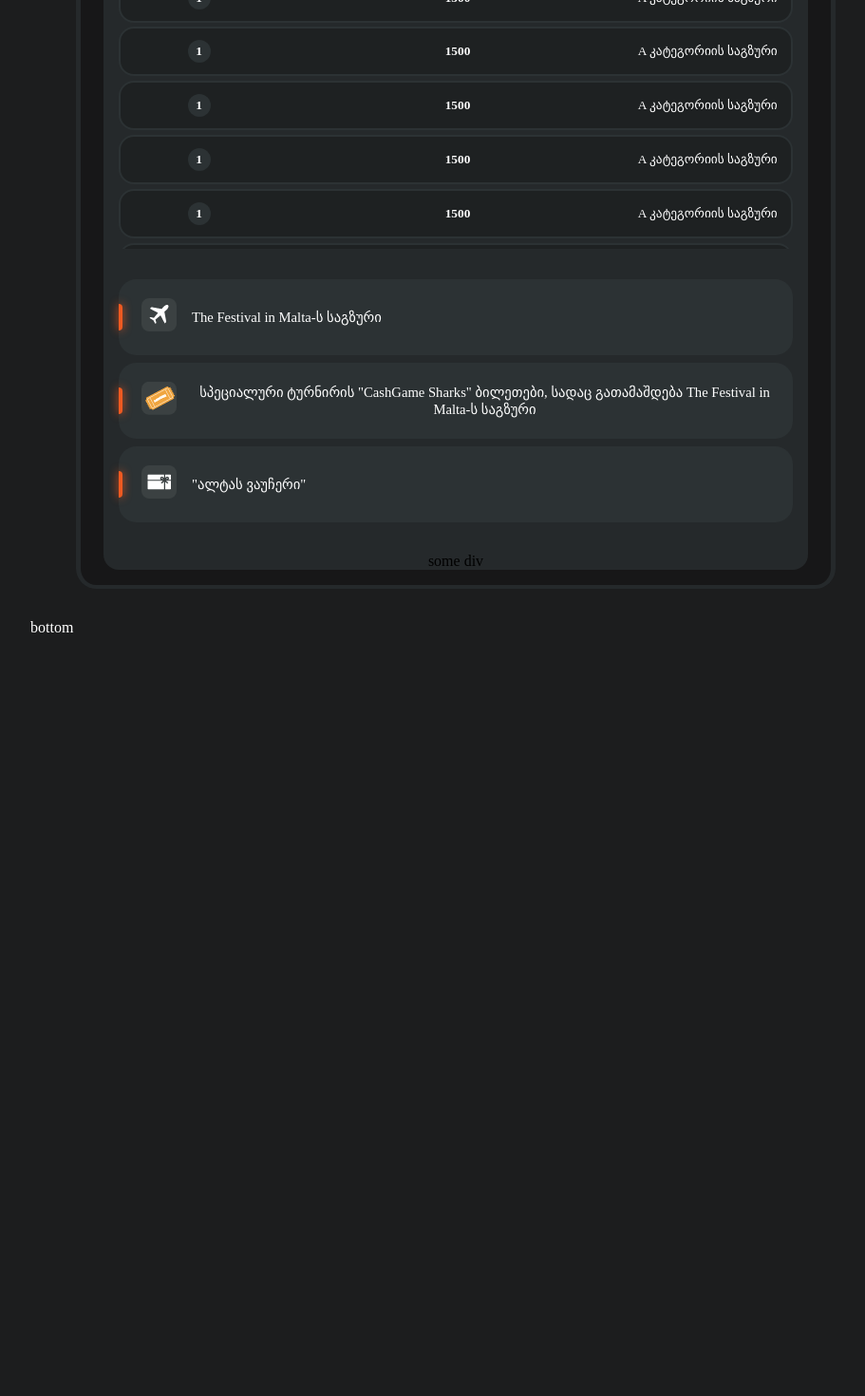
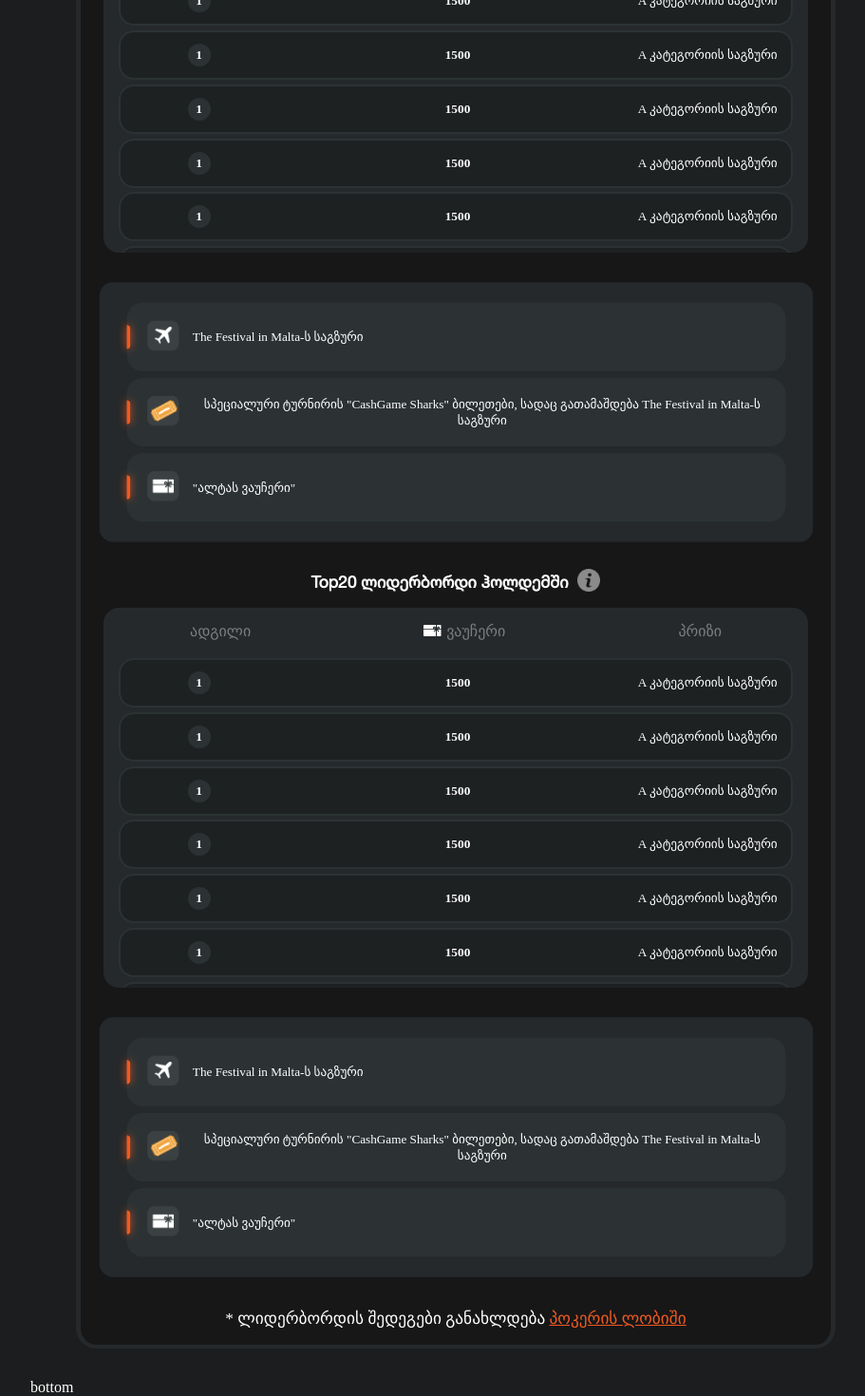
Before and after one commit to Davitpurceladze/LevelUpProject, a Vue app: page /CashGame in a window 1280 px wide. Shown: the part 876-2346 px from the top of the page at 95% size, without its empty margins (160-1071 px from the left). Before the commit the page ends 1546 px from the top, so only its background shows below. Built offline with nearby package versions, Linux system fonts and the light colour scheme; a web font is replaced by a local one.

Commit message:
split leaderBoard component into multiple components, finish cashGameContent component

```diff
--- a/src/pageComponents/cashgameComponents/LeaderBoard.vue
+++ b/src/pageComponents/cashgameComponents/LeaderBoard.vue
@@ -1,43 +1,21 @@
 <template>
-  <div class="isCashGameContainer">
+  <div class="isCashGameContainer"  >
     <BaseCard class="isTopBoxBaseCard"> <div class="isTopBox"  >1ლ რეიქი = 1 ქულას </div></BaseCard>
     <div class="isLeaderBox">
       <p>Top20 ლიდერბორდი ჰოლდემში</p>
       <div class="isLeaderBox-icon"><img src="../../assets/example-icon.png" alt="example-icon"></div>
     </div>
-    <div class="isBody">
-      <div class="TitleAndTableWrapper">
-        <div class="bodyTitle">
-          <div>ადგილი</div>
-          <div class="bodyTitle-voucher"> <img class="bodyTitle-voucher-img" src="../../assets/gift.png" alt="gift"  ><span>ვაუჩერი</span> </div>
-          <div>პრიზი</div>
-        </div>
-        <div class="table-items"   >
-            <TableItem class="table-item" v-for="i in 20" ></TableItem>
-        </div>
-        <div class="prize-container">
-          <div class="prize-wrapper">
-            <PrizeCard>
-              <div class="prize-img"><img src="../../assets/travel-icon-sm.png" alt="prizeLogoTravel"></div>
-              <div class="prize-text">The Festival in Malta-ს საგზური </div>
-            </PrizeCard>
-          </div>
-          <div class="prize-wrapper">
-            <PrizeCard>
-              <div class="prize-img"><img src="../../assets/ticket-icon-sm.png" alt="prizeLogoTiket"></div>
-              <div class="prize-text">სპეციალური ტურნირის "CashGame Sharks" ბილეთები, სადაც გათამაშდება The Festival in Malta-ს საგზური </div>
-            </PrizeCard>
-          </div>
-          <div class="prize-wrapper">
-            <PrizeCard>
-              <div class="prize-img"><img src="../../assets/prize-gift.png" alt="prizeGift"></div>
-              <div class="prize-text">"ალტას ვაუჩერი"</div>
-            </PrizeCard>
-          </div>
-
-
-        </div>
-        <div>some div</div>
+    <div class="isBody" >
+      <TitleandTableWrapper></TitleandTableWrapper>
+      <PrizeContainer></PrizeContainer>
+      <div class="isSecondLeaderBox ">
+        <p>Top20 ლიდერბორდი ჰოლდემში</p>
+        <div class="isLeaderBox-icon"><img src="../../assets/example-icon.png" alt="example-icon"></div>
+      </div>
+      <TitleandTableWrapper></TitleandTableWrapper>
+      <PrizeContainer></PrizeContainer>
+      <div class="isPokerLoby">
+        <p>* ლიდერბორდის შედეგები განახლდება <a class="isLoby" href="/">პოკერის ლობიში</a></p>
       </div>
     </div>
   </div>
@@ -45,72 +23,35 @@
 
 <script setup>
 import BaseCard from '../../components/BaseCard.vue';
-import TableItem from '../../components/TableItem.vue'
-import PrizeCard from '../../components/PrizeCard.vue'
-
-
+import TitleandTableWrapper from './TitleandTableWrapper.vue';
+import PrizeContainer from './PrizeContainer.vue'
 
 </script>
 
 <style scoped>
-
-/* prize cards */
-.prize-container{
-  margin: 2rem 0;
-}
-.prize-img {
-  margin-left:1.5rem
-}
-.prize-text {
-  display: flex;
-  margin: 1rem;
-  font-size: 11pt;
-  font-family: November GeLC;
+/* poker loby */
+.isPokerLoby{
+  font-size: 13pt;
   color: #FFFFFF;
 }
-
-
-/* table items */
-.table-item {
-  position:relative;
-  margin: 0.3rem 1rem 0.3rem 1rem;
-}
-
-.table-items {
-  position: relative;
-  height: 22rem;
-  overflow: auto;
-}
-
-
- /* leaderboard body title */
-.bodyTitle {
-  display: flex;
-  flex-direction: row;
-  justify-content: space-around;
-  align-items: center;
-  color: #7D7D7D;
-  font-family: November GeLC;
-  font-size: 12pt;
-  height: 2rem;
-}
-.bodyTitle-voucher {
-  display: flex;
-  align-items: center;
-}
-.bodyTitle-voucher-img {
-  margin-right: 0.3rem;
+.isLoby {
+  color: #EF5A21;
 }
 
 
 /* leaderboard title */
-.isLeaderBox{
+.isLeaderBox, .isSecondLeaderBox {
   color:#FFFFFF;
   font-weight: bold;
   display: flex;
   flex-direction: row;
   align-items: center;
   justify-content: center;
+}
+.isLeaderBox, .isSecondLeaderBox p {
+  font-size: 13pt;
+  font-family: HelveticaNeue ;
+  font-weight: bold;
 }
 .isLeaderBox-icon {
   margin-left: 0.6rem;
@@ -144,7 +85,7 @@ import PrizeCard from '../../components/PrizeCard.vue'
 
 @media (min-width: 401px) {
   .isLeaderBox, .isBody {
-    border-right: 4pt solid;
+  border-right: 4pt solid;
   border-left: 4pt solid;
   border-color: #25292B;
   }
@@ -163,14 +104,5 @@ import PrizeCard from '../../components/PrizeCard.vue'
   border-bottom-left-radius: 0;
   border-bottom-right-radius: 0;
   }
-  .TitleAndTableWrapper{
-    margin: 0rem 1.5rem 1rem 1.5rem;
-    background-color: #25292B;
-    border-radius: 12pt;
-  }
-  .bodyTitle {
-    height: 3rem;
-  }
-
 }
 </style>
--- /dev/null
+++ b/src/pageComponents/cashgameComponents/PrizeContainer.vue
@@ -0,0 +1,55 @@
+<template>
+  <div class="prize-container">
+    <div class="prize-wrapper">
+      <PrizeCard>
+        <div class="prize-img"><img src="../../assets/travel-icon-sm.png" alt="prizeLogoTravel"></div>
+        <div class="prize-text">The Festival in Malta-ს საგზური </div>
+      </PrizeCard>
+    </div>
+    <div class="prize-wrapper">
+      <PrizeCard>
+        <div class="prize-img"><img src="../../assets/ticket-icon-sm.png" alt="prizeLogoTiket"></div>
+        <div class="prize-text">სპეციალური ტურნირის "CashGame Sharks" ბილეთები, სადაც გათამაშდება The Festival in Malta-ს საგზური </div>
+      </PrizeCard>
+    </div>
+    <div class="prize-wrapper">
+      <PrizeCard>
+        <div class="prize-img"><img src="../../assets/prize-gift.png" alt="prizeGift"></div>
+        <div class="prize-text">"ალტას ვაუჩერი"</div>
+      </PrizeCard>
+    </div>
+  </div>
+</template>
+
+<script setup>
+import PrizeCard from '../../components/PrizeCard.vue'
+
+</script>
+
+<style scoped>
+.prize-container{
+  margin: 2rem 0;
+}
+.prize-img {
+  margin-left:1.5rem
+}
+.prize-text {
+  display: flex;
+  margin: 1rem;
+  font-size: 11pt;
+  font-family: November GeLC;
+  color: #FFFFFF;
+}
+
+
+@media (min-width: 401px){
+  .prize-container {
+    transform: scaleX(0.9) scaleY(0.9);
+    background-color: #25292B;
+    margin: 0 -1.4rem;
+    padding: 1rem;
+    border-radius: 12pt;
+  }
+}
+
+</style>
--- /dev/null
+++ b/src/pageComponents/cashgameComponents/TitleandTableWrapper.vue
@@ -0,0 +1,62 @@
+<template>
+  <div class="TitleAndTableWrapper">
+    <div class="bodyTitle">
+      <div>ადგილი</div>
+      <div class="bodyTitle-voucher"> <img class="bodyTitle-voucher-img" src="../../assets/gift.png" alt="gift"  ><span>ვაუჩერი</span> </div>
+      <div>პრიზი</div>
+    </div>
+    <div class="table-items"   >
+      <TableItem class="table-item" v-for="i in 20" ></TableItem>
+    </div>
+  </div>
+</template>
+
+
+<script setup>
+import TableItem from '../../components/TableItem.vue'
+
+</script>
+
+<style scoped>
+.table-item {
+  position:relative;
+  margin: 0.3rem 1rem 0.3rem 1rem;
+}
+
+.table-items {
+  position: relative;
+  height: 22rem;
+  overflow: auto;
+}
+
+.bodyTitle {
+  display: flex;
+  flex-direction: row;
+  justify-content: space-around;
+  align-items: center;
+  color: #7D7D7D;
+  font-family: November GeLC;
+  font-size: 12pt;
+  height: 2rem;
+}
+
+.bodyTitle-voucher {
+  display: flex;
+  align-items: center;
+}
+
+.bodyTitle-voucher-img {
+  margin-right: 0.3rem;
+}
+
+@media (min-width: 401px) {
+  .TitleAndTableWrapper{
+    margin: 0rem 1.5rem 1rem 1.5rem;
+    background-color: #25292B;
+    border-radius: 12pt;
+  }
+  .bodyTitle {
+    height: 3rem;
+  }
+}
+</style>
--- a/src/views/CashGameContent.vue
+++ b/src/views/CashGameContent.vue
@@ -1,13 +1,11 @@
 <template>
   <div>
-    <!-- <BaseCard class="isTopBoxBaseCard"> <div class="isTopBox"  >1ლ რეიქი = 1 ქულას </div></BaseCard> -->
     <LeaderBoard></LeaderBoard>
     <div class="isBottomBox" style="color: white;">bottom</div>
   </div>
 </template>
 
 <script setup>
-// import BaseCard from '../components/BaseCard.vue';
 import LeaderBoard from '../pageComponents/cashgameComponents/LeaderBoard.vue'
 </script>
 
```
